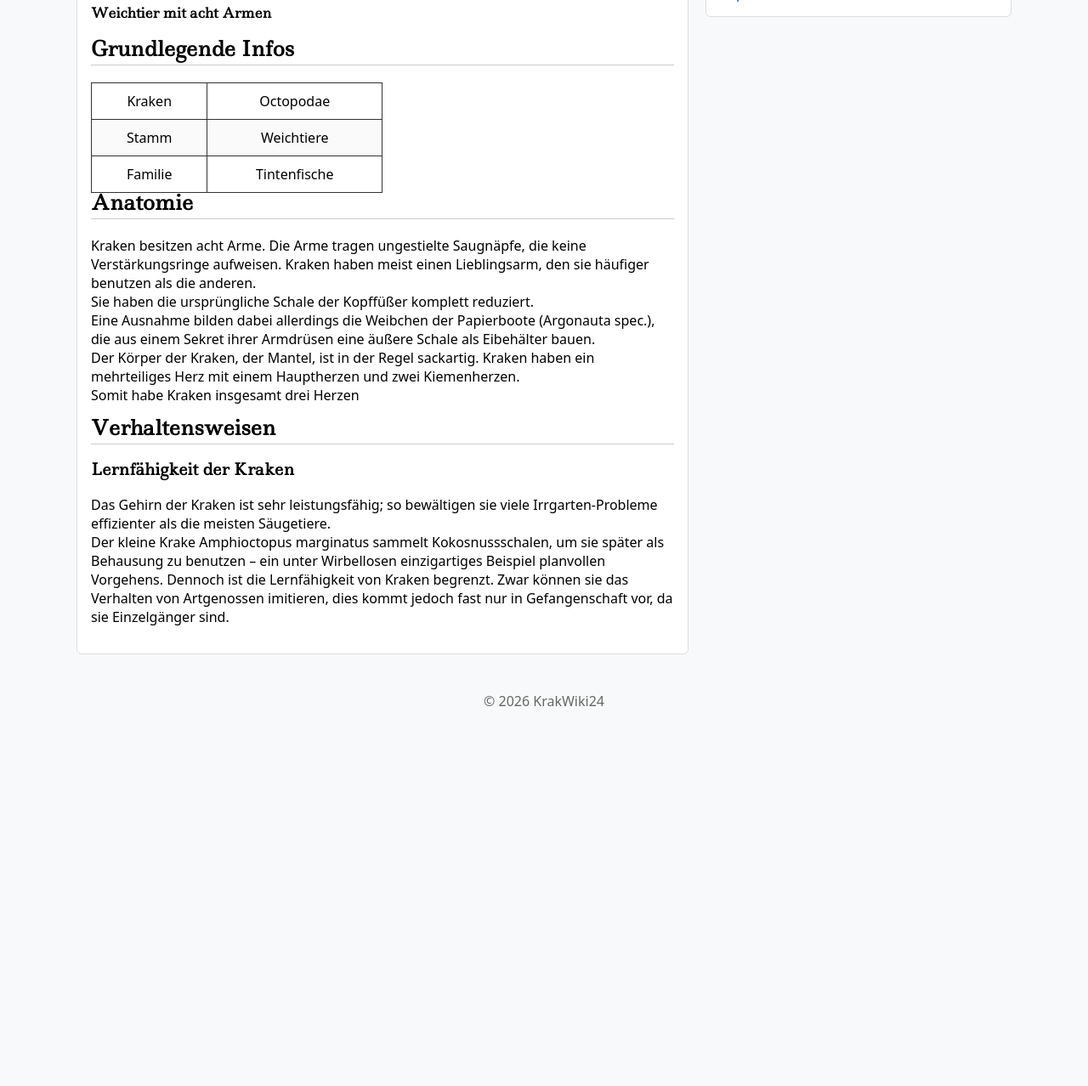
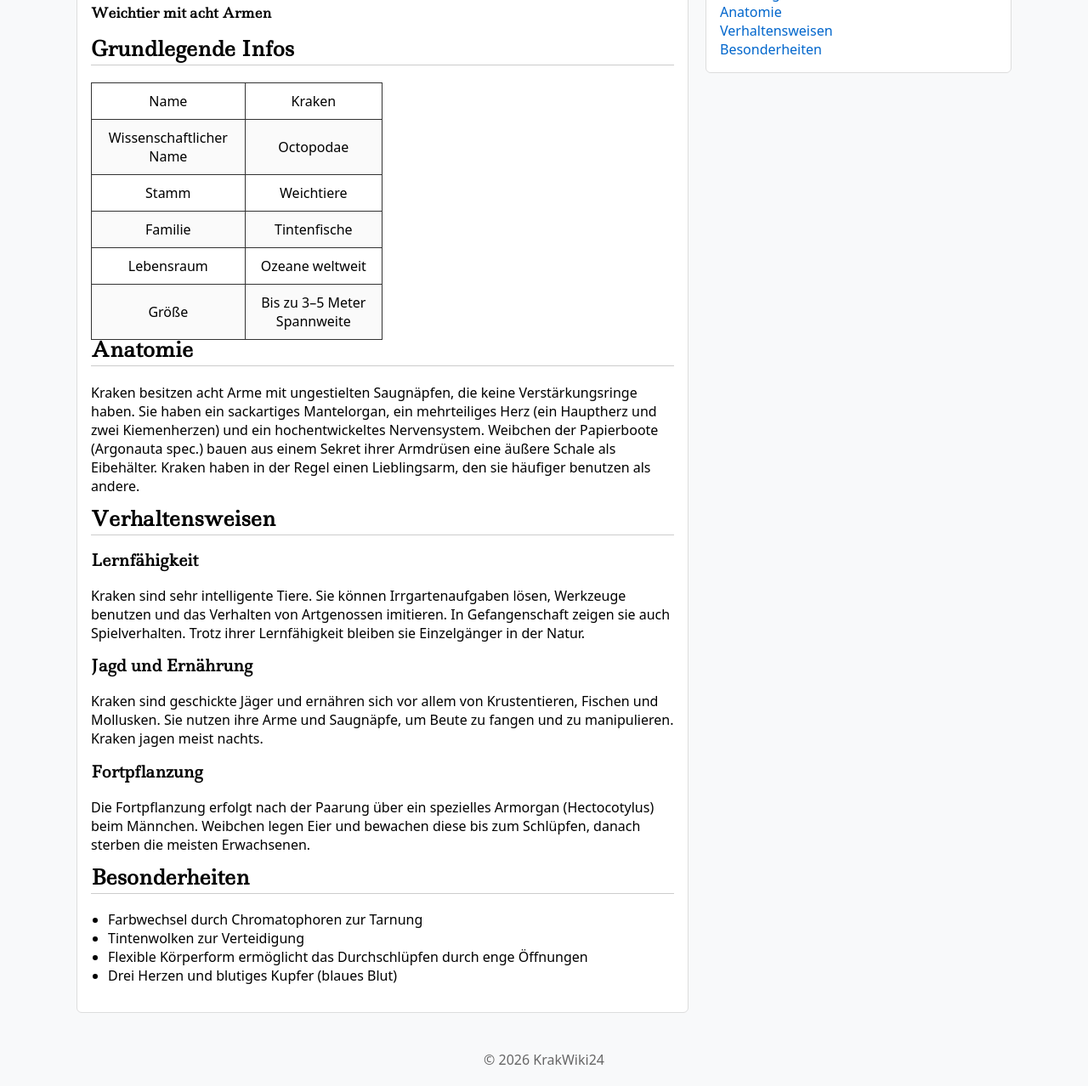
Before and after one commit to dasfohlen1900/krakwiki, a plain HTML site: page wiki/Kraken.html in a window 1280 px wide. Shown: the part 163-1441 px from the top of the page at 85% size. Before the commit the page ends 1019 px from the top, so only its background shows below. Drawn offline with Linux system fonts and the light colour scheme; a web font is replaced by a local one.

Commit message:
Update Kraken.html

```diff
--- a/wiki/Kraken.html
+++ b/wiki/Kraken.html
@@ -1,4 +1,3 @@
-
 <!DOCTYPE html>
 <html lang="de">
 <head>
@@ -22,44 +21,60 @@
       <h1>Kraken</h1>
       <h4>Weichtier mit acht Armen</h4>
     </div>
-  <div id="infos">
+
+    <div id="grundinfos">
       <h2>Grundlegende Infos</h2>
-    <table border="1">
+      <table>
         <tbody>
-    <tr>
-      <td>Kraken</td>
-      <td>Octopodae</td>
-    </tr>
-    <tr>
-      <td>Stamm</td>
-      <td>Weichtiere</td>
-    </tr>
-    <tr>
-      <td>Familie</td>
-      <td>Tintenfische</td>
-    </tr>
+          <tr><td>Name</td><td>Kraken</td></tr>
+          <tr><td>Wissenschaftlicher Name</td><td>Octopodae</td></tr>
+          <tr><td>Stamm</td><td>Weichtiere</td></tr>
+          <tr><td>Familie</td><td>Tintenfische</td></tr>
+          <tr><td>Lebensraum</td><td>Ozeane weltweit</td></tr>
+          <tr><td>Größe</td><td>Bis zu 3–5 Meter Spannweite</td></tr>
         </tbody>
       </table>
+    </div>
 
+    <div id="anatomie">
+      <h2>Anatomie</h2>
+      <p>Kraken besitzen acht Arme mit ungestielten Saugnäpfen, die keine Verstärkungsringe haben. Sie haben ein sackartiges Mantelorgan, ein mehrteiliges Herz (ein Hauptherz und zwei Kiemenherzen) und ein hochentwickeltes Nervensystem. Weibchen der Papierboote (Argonauta spec.) bauen aus einem Sekret ihrer Armdrüsen eine äußere Schale als Eibehälter. Kraken haben in der Regel einen Lieblingsarm, den sie häufiger benutzen als andere.</p>
     </div>
-  <div id="Anatomie">
-    <h2>Anatomie</h2>
-    <p>Kraken besitzen acht Arme. Die Arme tragen ungestielte Saugnäpfe, die keine Verstärkungsringe aufweisen. Kraken haben meist einen Lieblingsarm, den sie häufiger benutzen als die anderen.<br>Sie haben die ursprüngliche Schale der Kopffüßer komplett reduziert.<br>Eine Ausnahme bilden dabei allerdings die Weibchen der Papierboote (Argonauta spec.), die aus einem Sekret ihrer Armdrüsen eine äußere Schale als Eibehälter bauen.<br>Der Körper der Kraken, der Mantel, ist in der Regel sackartig. Kraken haben ein mehrteiliges Herz mit einem Hauptherzen und zwei Kiemenherzen.<br>Somit habe Kraken insgesamt drei Herzen</p>
+
+    <div id="verhalten">
+      <h2>Verhaltensweisen</h2>
+      <h3>Lernfähigkeit</h3>
+      <p>Kraken sind sehr intelligente Tiere. Sie können Irrgartenaufgaben lösen, Werkzeuge benutzen und das Verhalten von Artgenossen imitieren. In Gefangenschaft zeigen sie auch Spielverhalten. Trotz ihrer Lernfähigkeit bleiben sie Einzelgänger in der Natur.</p>
+
+      <h3>Jagd und Ernährung</h3>
+      <p>Kraken sind geschickte Jäger und ernähren sich vor allem von Krustentieren, Fischen und Mollusken. Sie nutzen ihre Arme und Saugnäpfe, um Beute zu fangen und zu manipulieren. Kraken jagen meist nachts.</p>
+
+      <h3>Fortpflanzung</h3>
+      <p>Die Fortpflanzung erfolgt nach der Paarung über ein spezielles Armorgan (Hectocotylus) beim Männchen. Weibchen legen Eier und bewachen diese bis zum Schlüpfen, danach sterben die meisten Erwachsenen.</p>
     </div>
-  <div id="Verhaltensweisen">
-    <h2>Verhaltensweisen</h2>
-    <h3>Lernfähigkeit der Kraken</h3>
-    <p>Das Gehirn der Kraken ist sehr leistungsfähig; so bewältigen sie viele Irrgarten-Probleme effizienter als die meisten Säugetiere.<br>Der kleine Krake Amphioctopus marginatus sammelt Kokosnussschalen, um sie später als Behausung zu benutzen – ein unter Wirbellosen einzigartiges Beispiel planvollen Vorgehens. Dennoch ist die Lernfähigkeit von Kraken begrenzt. Zwar können sie das Verhalten von Artgenossen imitieren, dies kommt jedoch fast nur in Gefangenschaft vor, da sie Einzelgänger sind.</p>
+
+    <div id="besonderheiten">
+      <h2>Besonderheiten</h2>
+      <ul>
+        <li>Farbwechsel durch Chromatophoren zur Tarnung</li>
+        <li>Tintenwolken zur Verteidigung</li>
+        <li>Flexible Körperform ermöglicht das Durchschlüpfen durch enge Öffnungen</li>
+        <li>Drei Herzen und blutiges Kupfer (blaues Blut)</li>
+      </ul>
     </div>
   </div>
+
   <aside class="sidebar">
     <div class="box">
       <h2>Inhaltsverzeichnis</h2>
-     <a href="#kapitel1">Kapitel 1</a>
+      <a href="#grundinfos">Grundlegende Infos</a><br>
+      <a href="#anatomie">Anatomie</a><br>
+      <a href="#verhalten">Verhaltensweisen</a><br>
+      <a href="#besonderheiten">Besonderheiten</a>
     </div>
   </aside>
+</main>
 
-</main>
 <div class="footer">
   © 2026 KrakWiki24
 </div>
```
Lines whose indentation alone changed are shown as unchanged.
